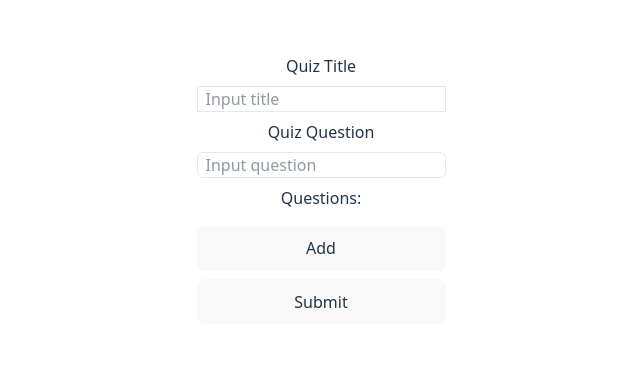
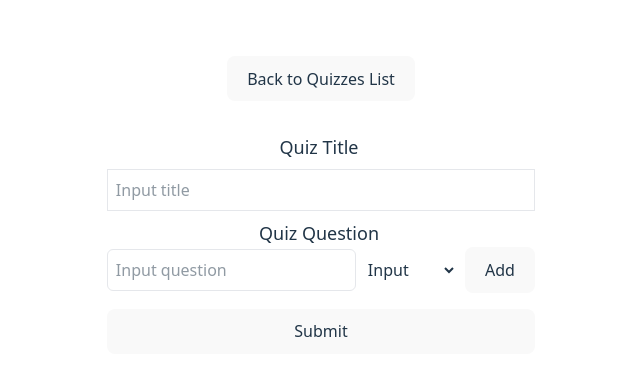
Before and after one commit to mux-mux/quiz-builder, a React (Vite) app in the folder frontend/: page /quizbuilder/create in a window 1280 px wide. Shown: the part 199-574 px from the top of the page, without its empty margins (319-959 px from the left). Built offline with nearby package versions, Linux system fonts and the light colour scheme.

Commit message:
fix quiz creation type select

```diff
--- a/frontend/src/App.tsx
+++ b/frontend/src/App.tsx
@@ -13,7 +13,7 @@ function App() {
         <Route path="/quizzes" element={<QuizList />} />
         <Route path="/quizzes/:id" element={<QuizDetail />} />
         <Route path="/create" element={<QuizCreation />} />
-        <Route path="*" element={<ErrorPage title="route" />} />
+        <Route path="*" element={<ErrorPage title="Route" />} />
       </Routes>
     </div>
   );
--- a/frontend/src/hooks/useFetch.ts
+++ b/frontend/src/hooks/useFetch.ts
@@ -1,4 +1,4 @@
-import { useState, useEffect } from 'react';
+import { useState, useEffect, useCallback } from 'react';
 
 type UseFetchProps<T> = {
   data: T | null;
@@ -12,8 +12,7 @@ export function useFetch<T>(url: string): UseFetchProps<T> {
   const [loading, setLoading] = useState(false);
   const [error, setError] = useState<string | null>(null);
 
-  useEffect(() => {
-    const fetchData = async () => {
+  const refetch = useCallback(async () => {
     try {
       setLoading(true);
       setError(null);
@@ -30,23 +29,11 @@ export function useFetch<T>(url: string): UseFetchProps<T> {
     } finally {
       setLoading(false);
     }
-    };
-    fetchData();
   }, [url]);
 
-  const refetch = async () => {
-    setLoading(true);
-    try {
-      const res = await fetch(url);
-      if (!res.ok) throw new Error(`HTTP ${res.status}`);
-      const json = (await res.json()) as T;
-      setData(json);
-    } catch (err) {
-      setError(err instanceof Error ? err.message : 'Unknown error');
-    } finally {
-      setLoading(false);
-    }
-  };
+  useEffect(() => {
+    refetch();
+  }, [refetch]);
 
   return { data, loading, error, refetch } as const;
 }
--- a/frontend/src/index.css
+++ b/frontend/src/index.css
@@ -68,3 +68,8 @@ button:focus-visible {
     background-color: #f9f9f9;
   }
 }
+
+label {
+  padding-left: 4px;
+  padding-right: 8px;
+}
--- a/frontend/src/pages/QuizCreation.tsx
+++ b/frontend/src/pages/QuizCreation.tsx
@@ -1,18 +1,31 @@
 import { useState, type FormEvent } from 'react';
 import { useMutate } from '../hooks/useMutate';
+import { useNavigate } from 'react-router';
 
 type QuizProps = {
   title: string;
   questions: string[];
 };
 
+type QuestionProps = {
+  id: number;
+  name: string;
+  type: Types;
+};
+
+type Types = 'input' | 'boolean' | 'checkbox';
+
+let id = 0;
+
 export function QuizCreation() {
   const [title, setTitle] = useState('');
   const [question, setQuestion] = useState('');
-  const [questions, setQuestions] = useState<string[]>([]);
+  const [type, setType] = useState<Types>('input');
+  const [questions, setQuestions] = useState<QuestionProps[]>([]);
   const { loading, error, mutate } = useMutate<QuizProps>(
     'http://localhost:3001/quizzes'
   );
+  const navigate = useNavigate();
 
   const handleSubmit = (e: FormEvent<HTMLFormElement>) => {
     e.preventDefault();
@@ -20,26 +33,41 @@ export function QuizCreation() {
     if (questions.length === 0)
       return alert('Please add at leaset one question');
 
-    const handleCreate = async () => await mutate('POST', { title, questions });
-    handleCreate();
-
+    try {
+      const handleCreate = async () =>
+        await mutate('POST', { title, questions });
+      alert(
+        `New quizz with \n
+        ${JSON.stringify({ title, questions }, null, 2)}
+        \n has been succesfully created`
+      );
       setTitle('');
       setQuestions([]);
+      handleCreate();
+    } catch (error) {
+      console.error('Task creation failed:', error);
+    }
   };
 
   const handleAddQuestion = () => {
     if (question.length === 0) return alert('Please fill in a question');
 
-    const newQuestion = [...questions, question];
-    setQuestions(newQuestion);
+    const newQuestion = { id: ++id, name: question, type };
+
+    const newQuestions = [...questions, newQuestion];
+    setQuestions(newQuestions);
 
     setQuestion('');
   };
 
   return (
     <div>
+      <button onClick={() => navigate(-1)} className="my-8">
+        Back to Quizzes List
+      </button>
+
       <form onSubmit={handleSubmit} className="flex flex-col gap-2 text-md">
-        <label htmlFor="title" className="block">
+        <label htmlFor="title" className="block text-lg">
           Quiz Title
         </label>
         <input
@@ -50,9 +78,10 @@ export function QuizCreation() {
           required
           value={title}
           onChange={(e) => setTitle(e.target.value)}
-          className="border radius-md border-gray-200 px-2"
+          className="border radius-md border-gray-200 p-2"
         />
-        <label htmlFor="question" className="block">
+        <div>
+          <label htmlFor="question" className="block text-lg">
             Quiz Question
           </label>
           <input
@@ -62,17 +91,30 @@ export function QuizCreation() {
             placeholder="Input question"
             value={question}
             onChange={(e) => setQuestion(e.target.value)}
-          className="border rounded-md border-gray-200 px-2"
+            className="border rounded-md border-gray-200 p-2 mr-2"
           />
-        Questions:
-        <ul className="list-disc">
-          {questions.map((q, index) => (
-            <li key={index}>{q}</li>
-          ))}
-        </ul>
+          <select
+            name="type"
+            value={type}
+            onChange={(e) => setType(e.target.value as Types)}
+            className="mr-2"
+          >
+            <option value="input">Input</option>
+            <option value="boolean">Boolean</option>
+            <option value="checkbox">Checkbox</option>
+          </select>
           <button type="button" onClick={handleAddQuestion}>
             Add
           </button>
+        </div>
+        {questions.length !== 0 && 'Questions:'}
+        <ul className="list-disc text-left">
+          {questions.map(({ id, name, type }) => (
+            <li key={id}>
+              {name}: {type}
+            </li>
+          ))}
+        </ul>
         <button type="submit" disabled={loading || !!error}>
           Submit
         </button>
--- a/frontend/src/pages/QuizDetail.tsx
+++ b/frontend/src/pages/QuizDetail.tsx
@@ -3,10 +3,47 @@ import { useFetch } from '../hooks/useFetch';
 import { LoadingSpinner } from '../components/LoadingSpinner';
 import { ErrorPage } from './ErrorPage';
 
+type Question = {
+  id: number;
+  name: string;
+  type: string;
+};
+
 type QuizDetailProps = {
   id: number;
   title: string;
-  questions: string[];
+  questions: Question[];
+};
+
+const getType = (type: string) => {
+  switch (type) {
+    case 'input':
+      return (
+        <input type="text" className="border rounded border-gray-200 px-2" />
+      );
+    case 'boolean':
+      return (
+        <div>
+          <input type="radio" name="answer" value="Yes" id="answer-yes" />
+          <label htmlFor="answer-yes">Yes</label>
+          <input type="radio" name="answer" value="No" id="answer-no" />
+          <label htmlFor="answer-no">No</label>
+        </div>
+      );
+    case 'checkbox':
+      return (
+        <div>
+          <input type="checkbox" id="answer-run" name="run" />
+          <label htmlFor="scales">Run</label>
+          <input type="checkbox" id="answer-swim" name="swim" />
+          <label htmlFor="scales">Swim</label>
+          <input type="checkbox" id="answer-jump" name="jump" />
+          <label htmlFor="scales">Jump</label>
+        </div>
+      );
+    default:
+      <input type="text" className="border rounded border-gray-200 px-2" />;
+  }
 };
 
 export function QuizDetail() {
@@ -17,26 +54,30 @@ export function QuizDetail() {
   );
 
   if (loading) return <LoadingSpinner />;
-  if (error) return <ErrorPage title="Quiz Detal" error={error} />;
+  if (error) return <ErrorPage title="Quiz Detail" error={error} />;
   if (!data) return <div>No quiz found.</div>;
 
   return (
-    <div className="text-left">
+    <>
+      <button onClick={() => navigate(-1)} className="m-auto my-8">
+        Back
+      </button>
+
+      <div>
         {data.map(({ id, title, questions }) => (
           <div key={id} className="space-y-4">
-          <h2 className="text-2xl">{title}</h2>
-          <ul className="list-disc">
-            {questions.map((q, index) => (
-              <li key={index}>{q}</li>
+            <h2 className="text-2xl">Quiz name: {title}</h2>
+            <h3 className="text-xl">Questions:</h3>
+            <ul className="list-disc text-left">
+              {questions.map(({ id, name, type }) => (
+                <li key={id} className="grid grid-cols-2 gap-2">
+                  {name} {getType(type)}
+                </li>
               ))}
             </ul>
           </div>
         ))}
-      <div className="text-center">
-        <button onClick={() => navigate(-1)} className="mt-8">
-          Back
-        </button>
       </div>
-    </div>
+    </>
   );
 }
--- a/frontend/src/pages/QuizList.tsx
+++ b/frontend/src/pages/QuizList.tsx
@@ -41,7 +41,7 @@ export function QuizList() {
             <NavLink to={`quizzes/${id}`} className="text-lg font-semibold">
               {title}
             </NavLink>
-            <p className="mt-2">{`Quizzes: ${count}`}</p>
+            <p className="mt-2">{`Questions: ${count}`}</p>
           </div>
           <button
             onClick={() => handleDelete(id)}
@@ -52,6 +52,9 @@ export function QuizList() {
           </button>
         </div>
       ))}
+      <NavLink to="/create" className="m-auto">
+        <button>Add new quiz</button>
+      </NavLink>
     </div>
   );
 }
```
Also changed, not shown: 1 other file (tests, documents, lock files or other folders). Lines whose indentation alone changed are shown as unchanged.
